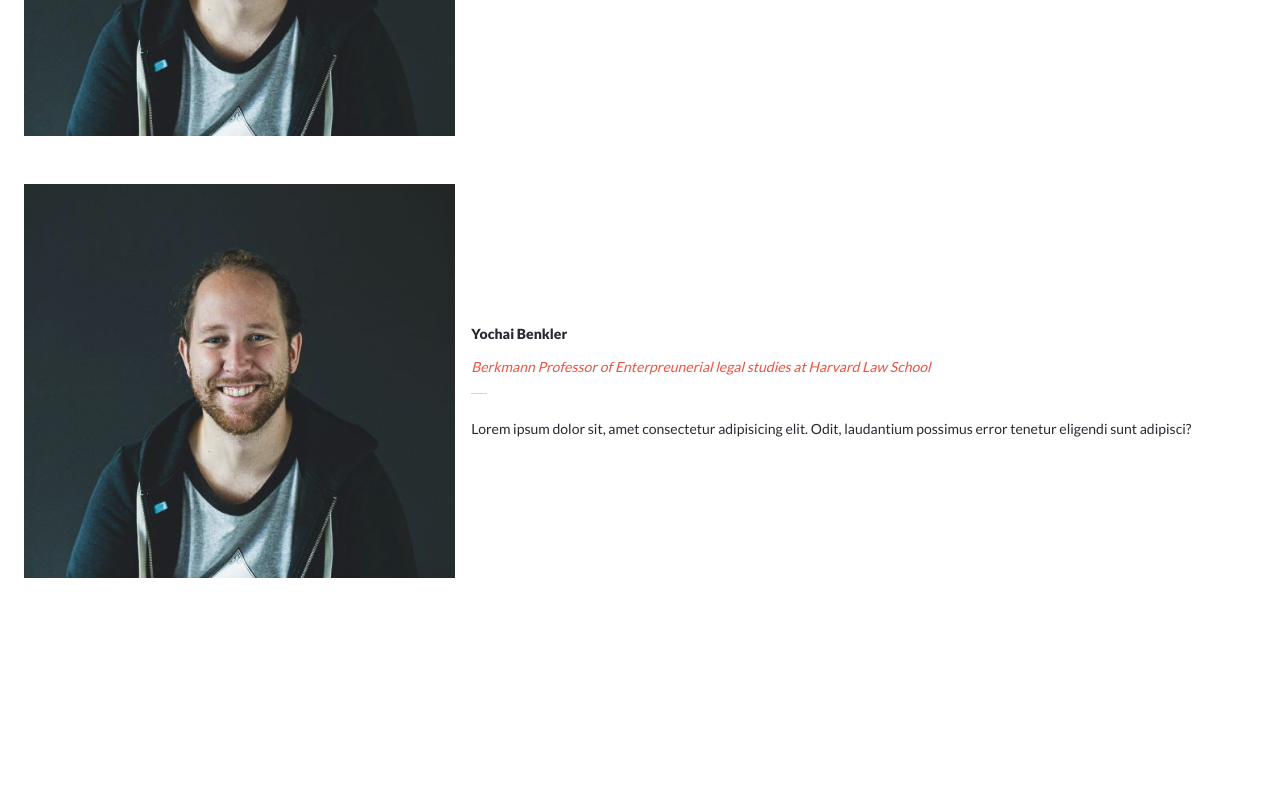
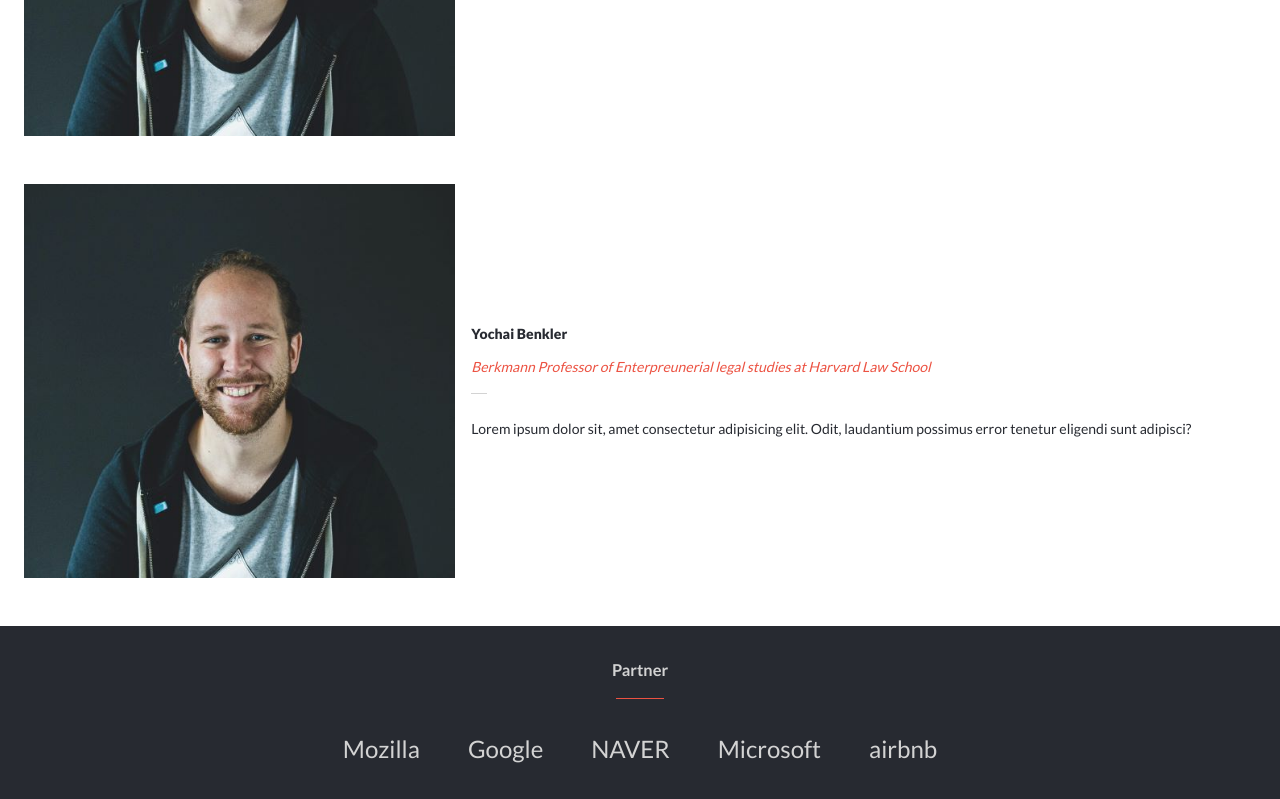
Before and after one commit to mutugi-c/Geospatial-World-Forum, a plain HTML site: page index.html in a window 1280 px wide. Shown: the part 3184-3983 px from the top of the page. Before the commit the page ends 3810 px from the top, so only its background shows below. Drawn offline with Linux system fonts and the light colour scheme.

Commit message:
Create the partners section

```diff
--- a/css/styles.css
+++ b/css/styles.css
@@ -222,3 +222,36 @@ nav {
     margin: 1rem 0 1.5rem;
     width: 1rem;
 }
+
+/* Partners section */
+#partners {
+    align-items: center;
+    background: var(--color-primary);
+    color: var(--color-lightgray);
+    display: flex;
+    flex-direction: column;
+    padding: 2rem 0.5rem;
+}
+
+.partners__header {
+    margin-bottom: 1rem;
+}
+
+.partners__bar {
+    background-color: var(--color-secondary);
+    display: block;
+    height: 1px;
+    margin-bottom: 2rem;
+    width: 3rem;
+}
+
+.partner__list {
+    display: flex;
+    flex-wrap: wrap;
+    justify-content: center;
+    gap: 3rem;
+}
+
+.partner__item {
+    font-size: 1.5rem;
+}
--- a/index.html
+++ b/index.html
@@ -210,6 +210,18 @@
       </div>
     </section>
 
+    <section id="partners">
+      <h3 class="partners__header">Partner</h3>
+      <span class="speakers__bar"></span>
+      <div class="partner__list">
+        <span class="partner__item"> Mozilla </span>
+        <span class="partner__item"> Google </span>
+        <span class="partner__item"> NAVER </span>
+        <span class="partner__item"> Microsoft </span>
+        <span class="partner__item"> airbnb </span>
+      </div>
+    </section>
+
     <script src="js/main.js"></script>
   </body>
 </html>
```
